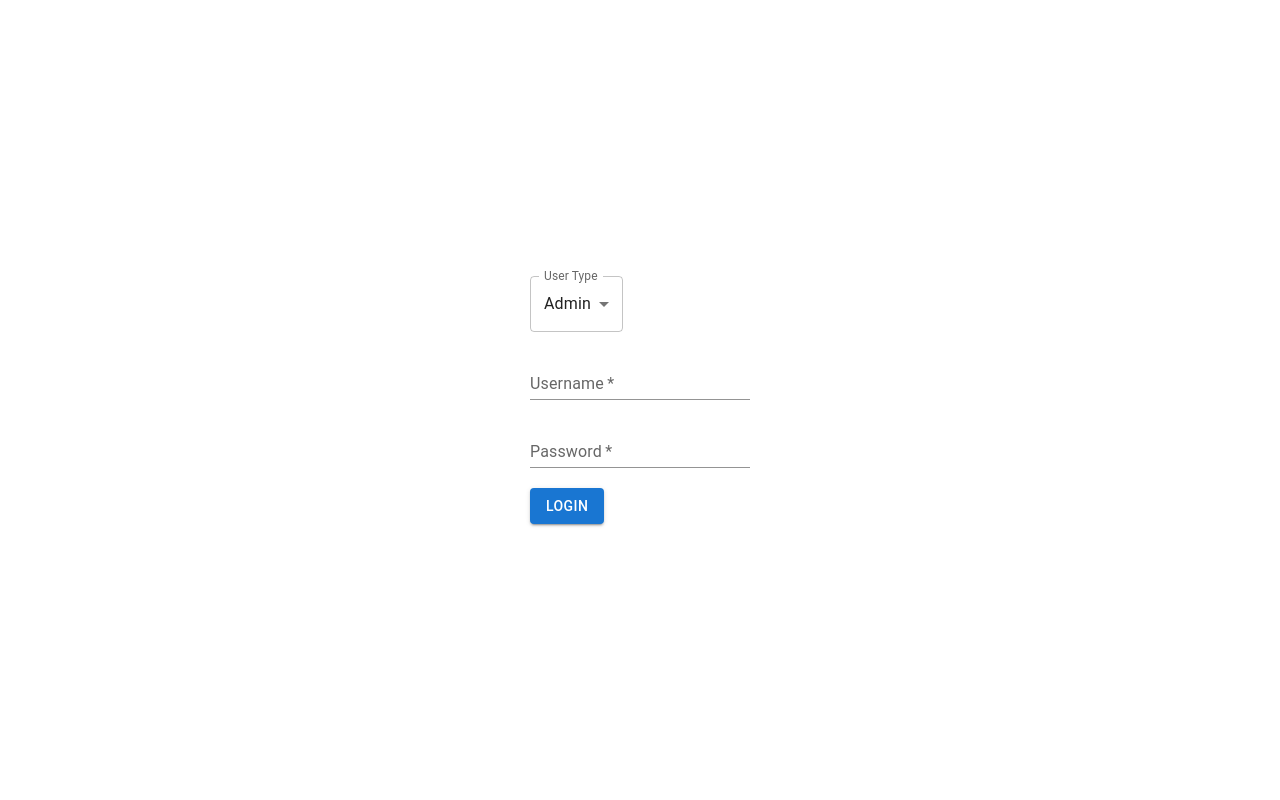
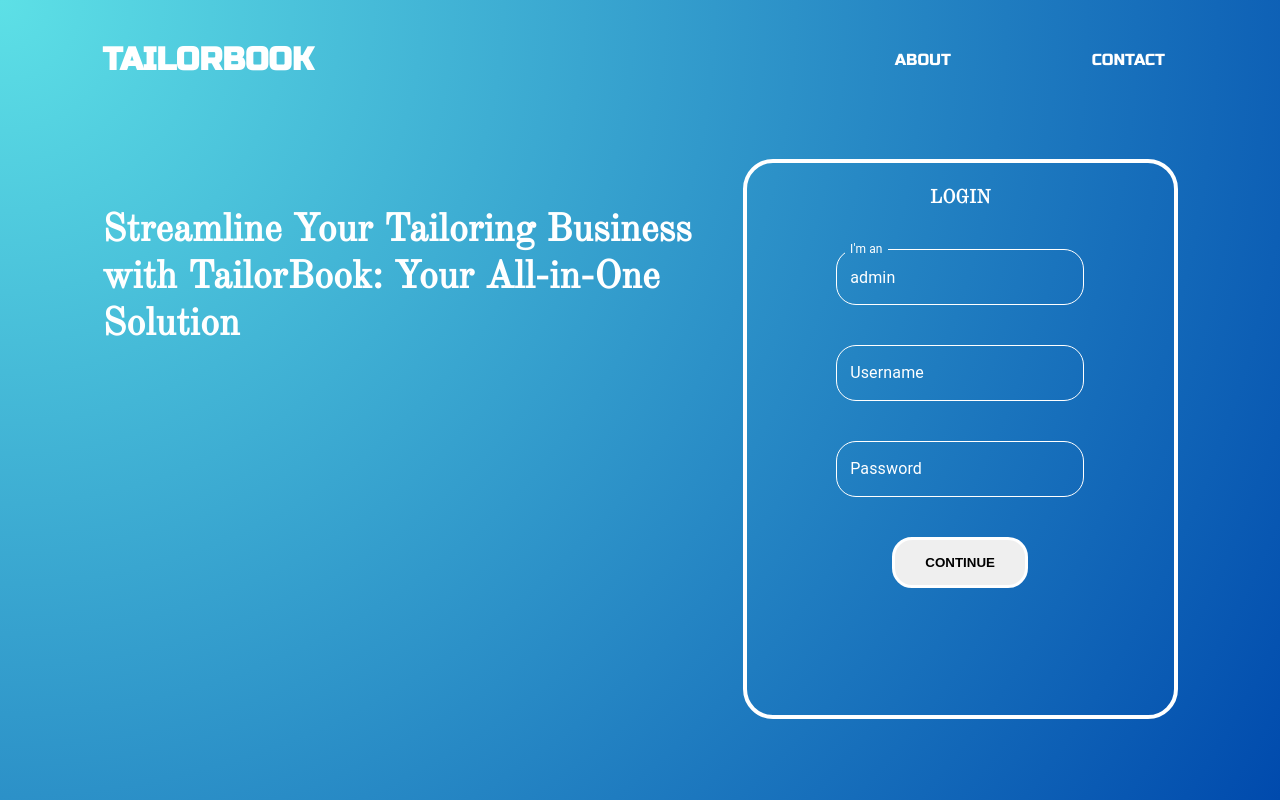
Before and after one commit to AnmolDh/tailorbook, a React (Create React App) app in the folder client/: page / in a window 1280 px wide. Built offline with nearby package versions, Linux system fonts and the light colour scheme.

Commit message:
login ui

```diff
--- a/client/src/App.js
+++ b/client/src/App.js
@@ -1,13 +1,11 @@
 import { BrowserRouter as Router, Routes, Route } from "react-router-dom";
 import Admin from "./pages/Admin";
 import Login from "./pages/Login";
-import Test from "./pages/Test";
 
 function App() {
   return (
     <Router>
       <Routes>
-        <Route path="/test" element={<Test />} />
         <Route path="/login" element={<Login />} />
         <Route path="/admin" element={<Admin />} />
         <Route path="*" element={<Login />} />
--- /dev/null
+++ b/client/src/components/Header.js
@@ -0,0 +1,34 @@
+import styled from "styled-components";
+
+const HeaderDiv = styled.div`
+  font-family: "Russo One", serif;
+  width: 100%;
+  display: flex;
+  justify-content: space-between;
+  align-items: center;
+`;
+
+const UL = styled.ul`
+  list-style: none;
+  display: flex;
+  align-items: center;
+`;
+
+const LI = styled.li`
+  margin-left: 10vw;
+  margin-right: 1vw;
+`;
+
+function Header() {
+  return (
+    <HeaderDiv>
+      <h1>TAILORBOOK</h1>
+      <UL>
+        <LI>ABOUT</LI>
+        <LI>CONTACT</LI>
+      </UL>
+    </HeaderDiv>
+  );
+}
+
+export default Header;
--- /dev/null
+++ b/client/src/components/Hero.js
@@ -0,0 +1,20 @@
+import styled from "styled-components";
+
+const HeroDiv = styled.div`
+  flex: 1.5;
+  padding-top: 12%;
+  font-size: 1.2rem;
+`;
+
+function Hero() {
+  return (
+    <HeroDiv>
+      <h1>
+        Streamline Your Tailoring Business with TailorBook: Your All-in-One
+        Solution
+      </h1>
+    </HeroDiv>
+  );
+}
+
+export default Hero;
--- a/client/src/components/LoginForm.js
+++ b/client/src/components/LoginForm.js
@@ -1,66 +1,131 @@
-import { Box, TextField, MenuItem, Button } from "@mui/material";
+import { Box, TextField } from "@mui/material";
+import styled from "styled-components";
+import { useState } from "react";
+import axios from "axios";
 
-function LoginForm(props) {
+const LoginDiv = styled.div`
+  flex: 1;
+  border: 4px solid white;
+  border-radius: 30px;
+  margin: 10vh 0;
+  text-align: center;
+  padding-top: 3vh;
+`;
+
+const CustomTextField = styled(TextField)({
+  "& .MuiInputLabel-root": {
+    color: "white",
+    "&.Mui-focused": {
+      color: "white",
+    },
+  },
+  "& .MuiOutlinedInput-root": {
+    "& fieldset": {
+      borderColor: "white",
+      borderRadius: "20px",
+    },
+    "& input": {
+      color: "white",
+    },
+    "&:hover fieldset": {
+      borderColor: "white",
+    },
+    "&.Mui-focused fieldset": {
+      borderColor: "white",
+    },
+  },
+});
+
+const Button = styled.button`
+  padding: 15px 30px;
+  border: none;
+  border-radius: 20px;
+  font-weight: bold;
+  border: 3px solid white;
+
+  &:hover {
+    background-color: transparent;
+    color: white;
+  }
+`;
+
 const boxStyle = {
   display: "flex",
   justifyContent: "center",
   alignItems: "center",
-    height: "100vh",
 };
 
 const formStyle = {
   display: "block",
-    margin: "20px",
+  margin: "40px",
 };
 
+function LoginForm() {
+  const [inputData, setInputData] = useState({
+    usertype: "admin",
+    username: "",
+    password: "",
+  });
+
+  const handleSubmit = async (e) => {
+    e.preventDefault();
+    const response = await axios.post(
+      "http://localhost:4000/login",
+      inputData,
+      {
+        withCredentials: true,
+      }
+    );
+    if (!response.data.invalid) {
+      inputData.usertype === "admin"
+        ? window.location.replace("/admin")
+        : window.location.replace("/user");
+    } else {
+      window.location.replace("/");
+    }
+  };
+
+  const handleInputData = (e) => {
+    setInputData((prev) => {
+      return {
+        ...prev,
+        [e.target.name]: e.target.value,
+      };
+    });
+  };
   return (
+    <LoginDiv>
+      <h3>LOGIN</h3>
       <Box sx={boxStyle}>
-      <form onSubmit={props.handleSubmit}>
-        {props.type === "login" && (
-          <TextField
+        <form onSubmit={handleSubmit}>
+          <CustomTextField
             sx={formStyle}
-            id="outlined-select-currency"
-            select
-            defaultValue="admin"
-            label="User Type"
-            name="userType"
-            value={props.data.userType}
-            onChange={props.handleData}
-          >
-            <MenuItem key="admin" value="admin">
-              Admin
-            </MenuItem>
-            <MenuItem key="user" value="user">
-              User
-            </MenuItem>
-          </TextField>
-        )}
-        <TextField
+            type="text"
+            label="I'm an"
+            name="usertype"
+            value={inputData.usertype}
+            onChange={handleInputData}
+          />
+          <CustomTextField
             sx={formStyle}
-          variant="standard"
             type="text"
-          required
             label="Username"
             name="username"
-          value={props.data.username}
-          onChange={props.handleData}
+            value={inputData.username}
+            onChange={handleInputData}
           />
-
-        <TextField
+          <CustomTextField
             sx={formStyle}
-          variant="standard"
             type="password"
-          required
             label="Password"
             name="password"
-          value={props.data.password}
-          onChange={props.handleData}
+            value={inputData.password}
+            onChange={handleInputData}
           />
-        <Button sx={formStyle} type="submit" variant="contained">
-          {props.type}
-        </Button>
+          <Button type="submit">CONTINUE</Button>
         </form>
       </Box>
+    </LoginDiv>
   );
 }
 
--- a/client/src/pages/Login.js
+++ b/client/src/pages/Login.js
@@ -1,48 +1,33 @@
+import styled from "styled-components";
 import LoginForm from "../components/LoginForm";
-import { useState } from "react";
-import axios from "axios";
+import Header from "../components/Header";
+import Hero from "../components/Hero";
 
-function Login() {
-  const handleSubmit = async (e) => {
-    e.preventDefault();
-    const response = await axios.post(
-      "http://localhost:4000/login",
-      inputData,
-      {
-        withCredentials: true,
-      }
-    );
-    if (!response.data.invalid) {
-      inputData.userType === "admin"
-        ? window.location.replace("/admin")
-        : window.location.replace("/user");
-    } else {
-      window.location.replace("/");
-    }
-  };
-  const [inputData, setInputData] = useState({
-    userType: "admin",
-    username: "",
-    password: "",
-  });
+const BodyDiv = styled.div`
+  background-image: radial-gradient(circle at 0% 0%, #5de0e6, #004aad);
+  width: 100vw;
+  height: 100vh;
+  padding: 5vh 8vw;
+  color: white;
+`;
 
-  const handleInputData = (e) => {
-    setInputData((prev) => {
-      return {
-        ...prev,
-        [e.target.name]: e.target.value,
-      };
-    });
-  };
+const MainDiv = styled.div`
+  display: flex;
+  width: 100%;
+  height: 100%;
+  font-family: "Old Standard TT", sans-serif;
+`;
 
+function Test() {
   return (
-    <LoginForm
-      type={"login"}
-      data={inputData}
-      handleData={handleInputData}
-      handleSubmit={handleSubmit}
-    />
+    <BodyDiv>
+      <Header />
+      <MainDiv>
+        <Hero />
+        <LoginForm />
+      </MainDiv>
+    </BodyDiv>
   );
 }
 
-export default Login;
+export default Test;
--- a/client/src/pages/Test.js
+++ /dev/null
@@ -1,145 +0,0 @@
-import styled from "styled-components";
-import { Box, TextField } from "@mui/material";
-
-const Body = styled.div`
-  background-image: radial-gradient(circle at 0% 0%, #5de0e6, #004aad);
-  width: 100vw;
-  height: 100vh;
-  padding: 5vh 8vw;
-  color: white;
-`;
-
-const Header = styled.div`
-  font-family: "Russo One", serif;
-  width: 100%;
-  display: flex;
-  justify-content: space-between;
-  align-items: center;
-`;
-
-const UL = styled.ul`
-  list-style: none;
-  display: flex;
-  align-items: center;
-`;
-
-const LI = styled.li`
-  margin-left: 10vw;
-  margin-right: 1vw;
-`;
-
-const Main = styled.div`
-  display: flex;
-  width: 100%;
-  height: 100%;
-  font-family: "Old Standard TT", sans-serif;
-`;
-
-const Hero = styled.div`
-  flex: 1.5;
-  padding-top: 12%;
-  font-size: 1.2rem;
-`;
-
-const Login = styled.div`
-  flex: 1;
-  border: 4px solid white;
-  border-radius: 30px;
-  margin: 10vh 0;
-  text-align: center;
-  padding-top: 3vh;
-`;
-
-const CustomTextField = styled(TextField)({
-  "& .MuiInputLabel-root": {
-    color: "white",
-    "&.Mui-focused": {
-      color: "white",
-    },
-  },
-  "& .MuiOutlinedInput-root": {
-    "& fieldset": {
-      borderColor: "white",
-      borderRadius: "20px",
-    },
-    "& input": {
-      color: "white",
-    },
-    "&:hover fieldset": {
-      borderColor: "white",
-    },
-    "&.Mui-focused fieldset": {
-      borderColor: "white",
-    },
-  },
-});
-
-const Button = styled.button`
-  padding: 15px 30px;
-  border: none;
-  border-radius: 20px;
-  font-weight: bold;
-  border: 3px solid white;
-
-  &:hover {
-    background-color: transparent;
-    color: white;
-  }
-`;
-
-const boxStyle = {
-  display: "flex",
-  justifyContent: "center",
-  alignItems: "center",
-};
-
-const formStyle = {
-  display: "block",
-  margin: "40px",
-};
-
-function Test() {
-  return (
-    <Body>
-      <Header>
-        <h1>TAILORBOOK</h1>
-        <UL>
-          <LI>ABOUT</LI>
-          <LI>CONTACT</LI>
-        </UL>
-      </Header>
-      <Main>
-        <Hero>
-          <h1>
-            Streamline Your Tailoring Business with TailorBook: Your All-in-One
-            Solution
-          </h1>
-        </Hero>
-        <Login>
-          <h3>LOGIN</h3>
-          <Box sx={boxStyle}>
-            <form>
-              <CustomTextField sx={formStyle} type="text" label="I'm a" />
-              <CustomTextField
-                sx={formStyle}
-                type="text"
-                label="Username"
-                name="username"
-                color=""
-              />
-              <CustomTextField
-                sx={formStyle}
-                type="password"
-                label="Password"
-                name="password"
-              />
-              <Button>CONTINUE</Button>
-            </form>
-          </Box>
-        </Login>
-      </Main>
-    </Body>
-  );
-}
-
-export default Test;
```
Also changed, not shown: client/src/components/LoginFormOld.js (added, +67 -0 lines), 1 other file (tests, documents, lock files or other folders). Lines whose indentation alone changed are shown as unchanged.
